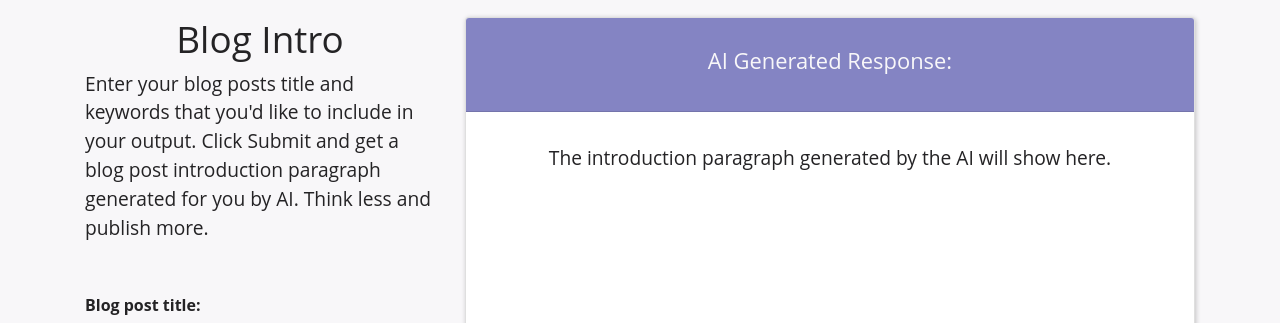
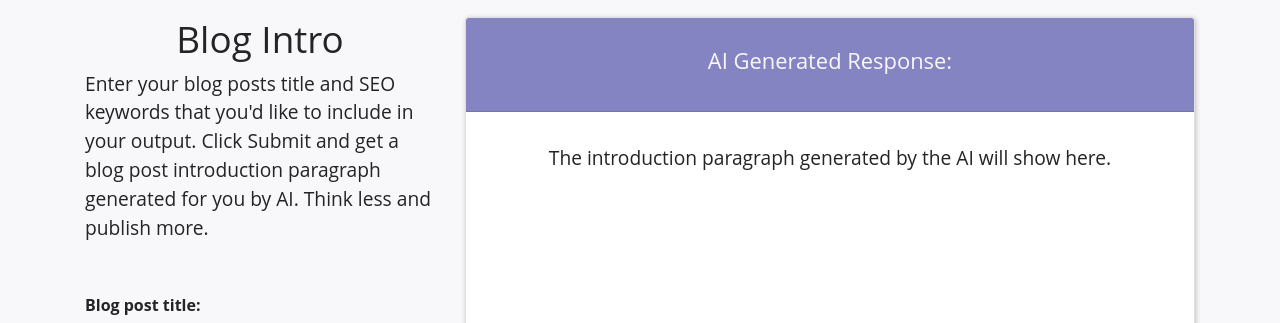
Before and after one commit to ash1eygrace/ai-content, a React (Create React App) app: page /blog-intro in a window 1280 px wide. Shown: the part 141-464 px from the top of the page. Built offline with nearby package versions, Linux system fonts and the light colour scheme.

Commit message:
Add SEO to Blog Into Paragraph's instructions

```diff
--- a/src/components/BlogIntro.js
+++ b/src/components/BlogIntro.js
@@ -49,7 +49,7 @@ class BlogIntro extends Component {
         <Row>
         <Col xs={6} md={4} id="inputCol">
         <h1>Blog Intro</h1>
-        <p id="pageDescription">Enter your blog posts title and keywords that you'd like to include in your output. Click Submit and get a blog post introduction paragraph generated for you by AI. Think less and publish more.</p>
+        <p id="pageDescription">Enter your blog posts title and SEO keywords that you'd like to include in your output. Click Submit and get a blog post introduction paragraph generated for you by AI. Think less and publish more.</p>
 
         <Form onSubmit={this.onFormSubmit}>
         <Form.Group className="mb-3" controlId="textArea">
```
